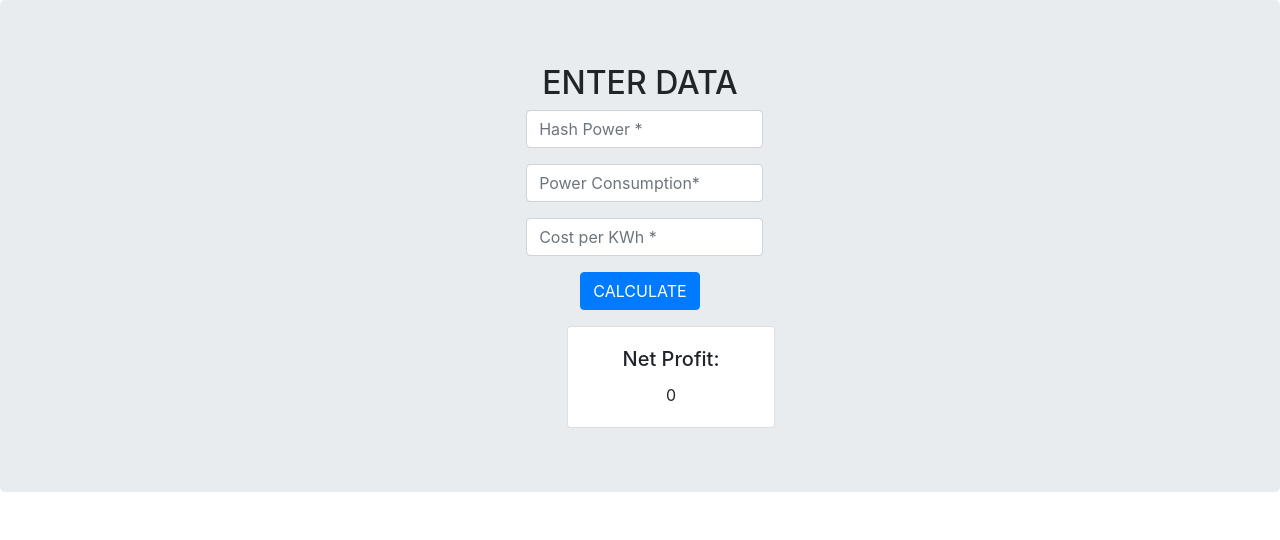
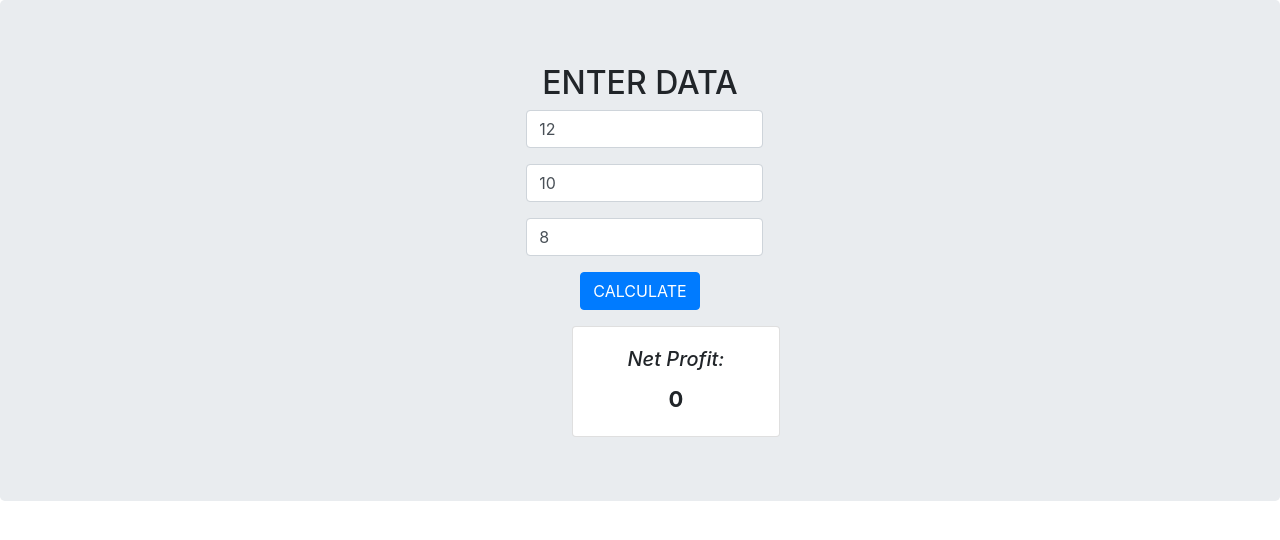
Before and after one commit to iamharpar/Piper_miningcalc, a Django app: page / in a window 1280 px wide. Shown: the part 56-596 px from the top of the page. Run offline with Django 3.2, Linux system fonts and the light colour scheme; some libraries are stand-ins or nearby versions.

Commit message:
Minor Template optimisations

```diff
--- a/miningcalc/views.py
+++ b/miningcalc/views.py
@@ -8,6 +8,13 @@ class miningcalc(View):
     template_name = 'index.html'
     net_profit = 0
     def get(self,request,*args,**kwargs):
+        print(request.GET)
+        # self.hash_rate = float(request.GET.get('hashRate'))
+        # self.consumed_power = float(request.GET.get('power'))
+        # self.costKWh = float(request.GET.get('cost'))
+        # self.coin_price = cryptcomp.get_price('BTC',curr='USD')['BTC']['USD']
+        # self.net_profit = self.hash_rate * self.coin_price - self.costKWh * self.consumed_power
+        # print("NET PROFIT: {}".format(self.net_profit))
         context = {
             'net_profit': self.net_profit
         }
--- a/templates/index.html
+++ b/templates/index.html
@@ -1,11 +1,11 @@
+<!doctype html>
 {% load humanize %}
-<!doctype html>
 <html lang="en">
     <head>
-    <meta charset="utf-8">
-    <meta name="viewport" content="width=device-width, initial-scale=1, shrink-to-fit=no">
-    <link rel="stylesheet" href="https://stackpath.bootstrapcdn.com/bootstrap/4.1.3/css/bootstrap.min.css" integrity="sha384-MCw98/SFnGE8fJT3GXwEOngsV7Zt27NXFoaoApmYm81iuXoPkFOJwJ8ERdknLPMO" crossorigin="anonymous">
-    <title>CryptoPiper</title>
+      <meta charset="utf-8">
+      <meta name="viewport" content="width=device-width, initial-scale=1, shrink-to-fit=no">
+      <link rel="stylesheet" href="https://stackpath.bootstrapcdn.com/bootstrap/4.1.3/css/bootstrap.min.css" integrity="sha384-MCw98/SFnGE8fJT3GXwEOngsV7Zt27NXFoaoApmYm81iuXoPkFOJwJ8ERdknLPMO" crossorigin="anonymous">
+      <title>CryptoPiper</title>
     </head>
     <body>
       <nav class="navbar navbar-default navbar-dark bg-dark">
@@ -13,15 +13,6 @@
           <a href="#" class="navbar-brand">CryptoPiper</a>
         </div>
       </nav>
-
-        <!-- <div class="container">
-            <div class="row justify-content-center">
-                <div class="col-8">
-                    <h1 class="mt-5">CryptoPiper</h1>
-                    <hr class="mt-0 mb-9">
-                </div>
-            </div>
-        </div> -->
 
         <section class="page-section" id="contact">
             <div class="jumbotron">
@@ -38,17 +29,17 @@
                     <div class="row">
                       <div class="col-md-6" style="margin-left: 23%">
                         <div class="form-group">
-                          <input class="form-control" style="width:40% ; margin-left:35%" id="hashRate" name='hashRate' type="number" step="0.01" min="0" placeholder="Hash Power *"
+                          <input class="form-control" style="width:40% ; margin-left:35%" id="hashRate" name='hashRate' type="number" step="0.01" min="0" value="12"  placeholder="Hash Power *"
                             required="required" data-validation-required-message="Please enter your hash rate.">
                           <p class="help-block text-danger"></p>
                         </div>
                         <div class="form-group">
-                          <input class="form-control" style="width:40% ; margin-left:35%" id="power" name='power' type="number" step="0.01" min="0" placeholder="Power Consumption*"
+                          <input class="form-control" style="width:40% ; margin-left:35%" id="power" name='power' type="number" step="0.01" min="0" value="10" placeholder="Power Consumption*"
                             required="required" data-validation-required-message="Please enter your power consumption.">
                           <p class="help-block text-danger"></p>
                         </div>
                         <div class="form-group">
-                          <input class="form-control" style="width:40% ; margin-left:35%" id="cost" name='cost' type="number" step="0.01" min="0" placeholder="Cost per KWh *"
+                          <input class="form-control" style="width:40% ; margin-left:35%" id="cost" name='cost' type="number" step="0.01" min="0" value="8" placeholder="Cost per KWh *"
                             required="required" data-validation-required-message="Please enter your cost per KWh.">
                           <p class="help-block text-danger"></p>
                         </div>
@@ -60,10 +51,10 @@
                       </div>
                     </div>
                   </form>
-                  <div class="card text-center" style="margin-top: 1rem; margin-left: 44%; width: 13rem;">
+                  <div class="card text-center" style="margin-top: 1rem; margin-left: 44.4%; width: 13rem;">
                         <div class="card-body">
-                          <h5 class="card-title">Net Profit:</h5>
-                          <p id="net_profit" class="card-text">{{ context.net_profit|floatformat|intcomma }}</p>
+                          <h5 class="card-title"><em>Net Profit:</em></h5>
+                          <p id="net_profit" class="card-text" style="font-size: 22px"><strong>{{ context.net_profit|floatformat|intcomma }}</strong></p>
                         </div>
                   </div>
                 </div>
```
